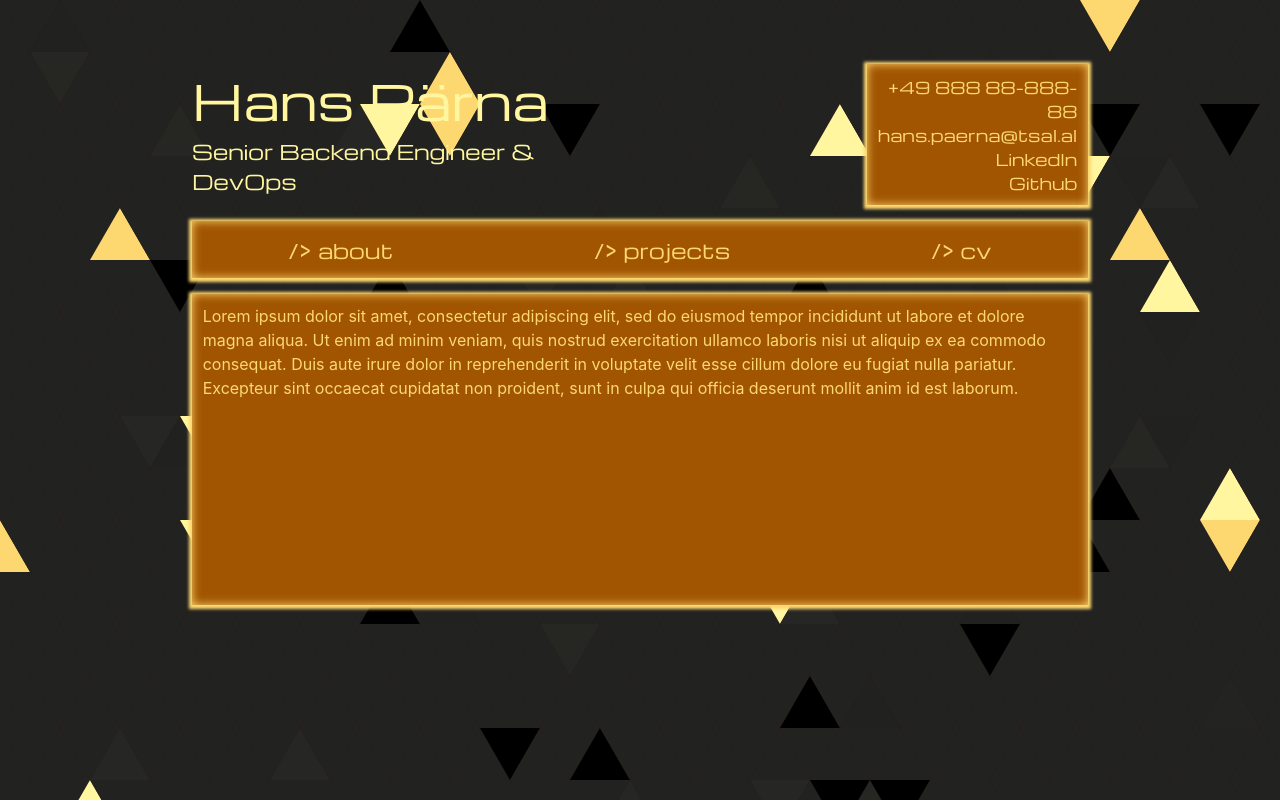
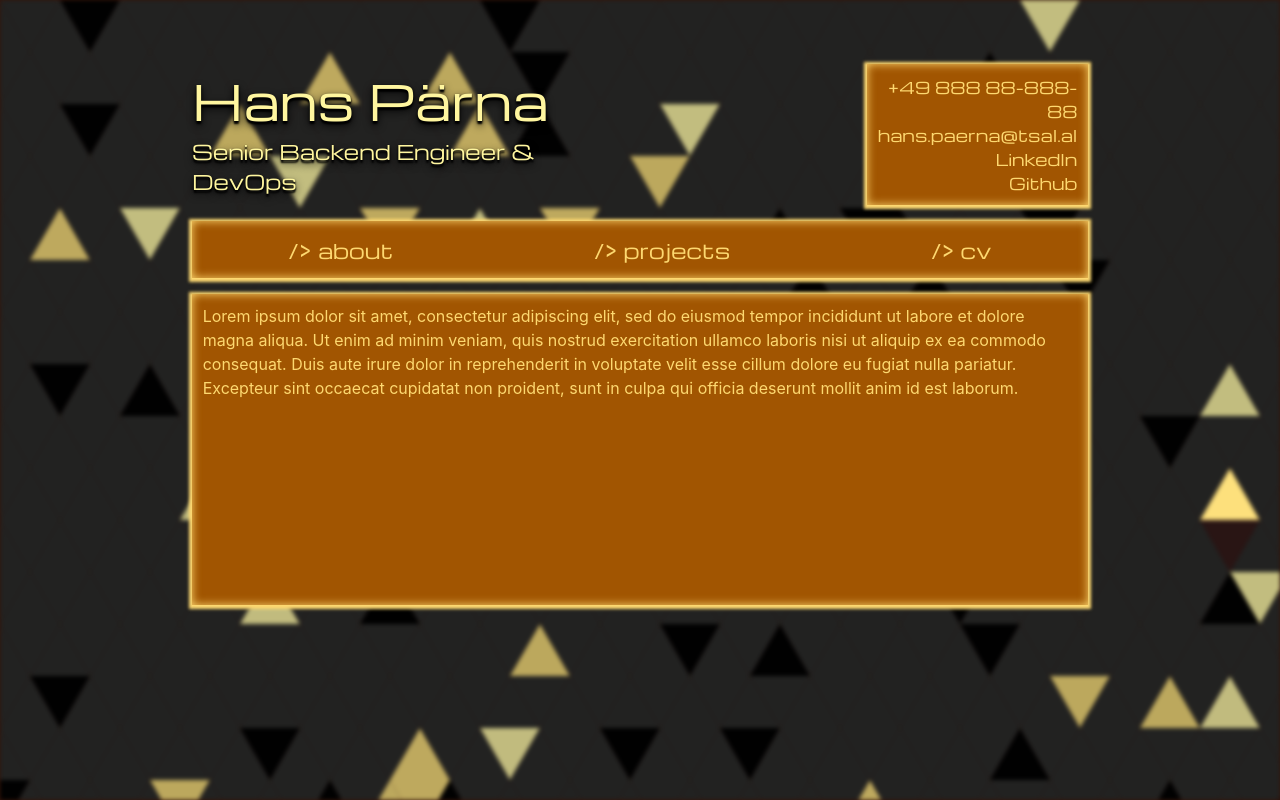
Before and after one commit to hanspaerna/cv-website, a Vue app: page / in a window 1280 px wide. Built offline with nearby package versions, Linux system fonts and the light colour scheme.

Commit message:
slow down animation, add blur, add shadows to logo

```diff
--- a/src/assets/base.css
+++ b/src/assets/base.css
@@ -100,6 +100,7 @@ h4 {
 
 .bg-triangles {
     position: absolute;
+    filter: blur(2px);
     inset: 0;
 }
 
--- a/src/components/HeaderTitle.vue
+++ b/src/components/HeaderTitle.vue
@@ -2,7 +2,7 @@
 </script>
 
 <template>
-  <div class="logo">
+  <div class="logo text-shadow-lg text-shadow-black">
     <h1>Hans Pärna</h1>
     <h4>Senior Backend Engineer & DevOps</h4>
   </div>
--- a/src/lib/triangle-lib.ts
+++ b/src/lib/triangle-lib.ts
@@ -47,9 +47,9 @@ function animateRandomTriangle(triangles: NodeListOf<Element>): void {
 
     animate(triangles.item(randomTriangleIndex), {
         fill: dynamicColors[randomColorIndex]!,
-        duration: 1000,
-        alternate: true,
+        duration: 2000,
         delay: stagger(600),
+
         onComplete: (self) => {
             self.reverse();
         },
```
